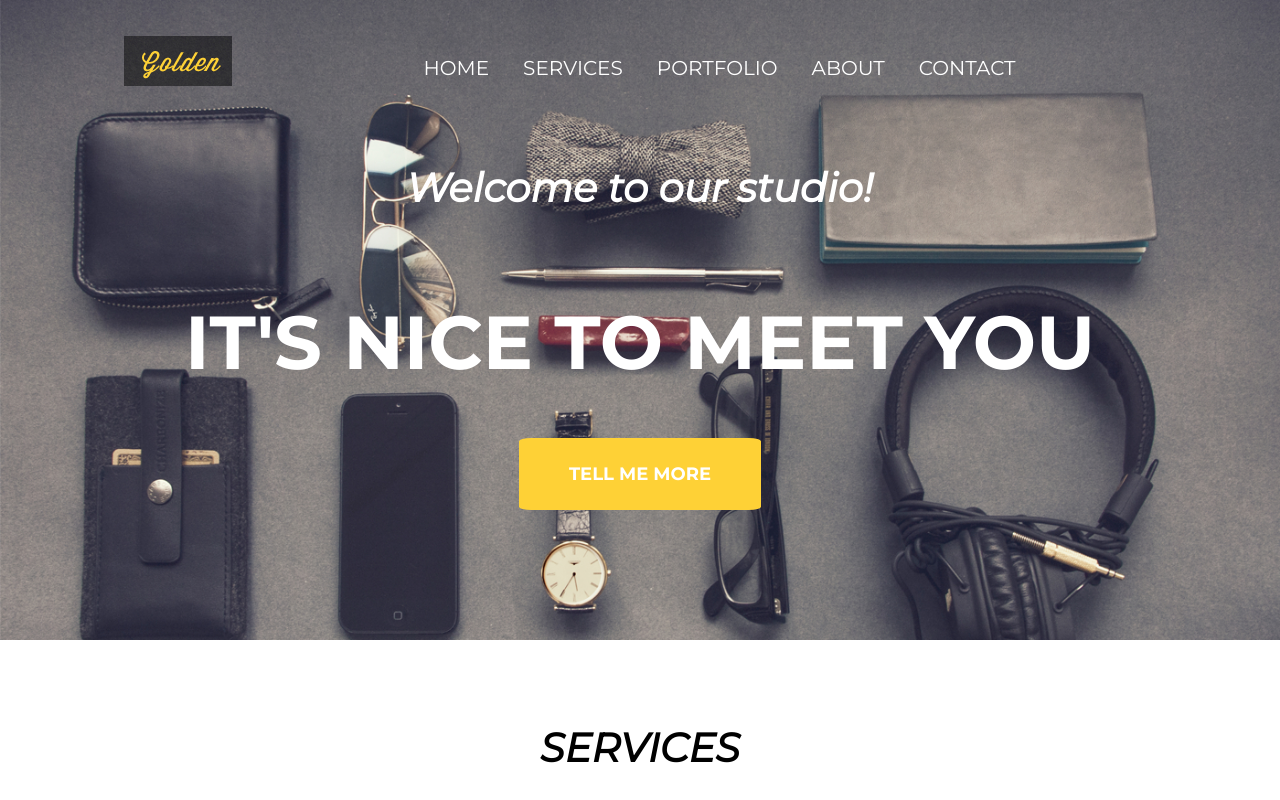
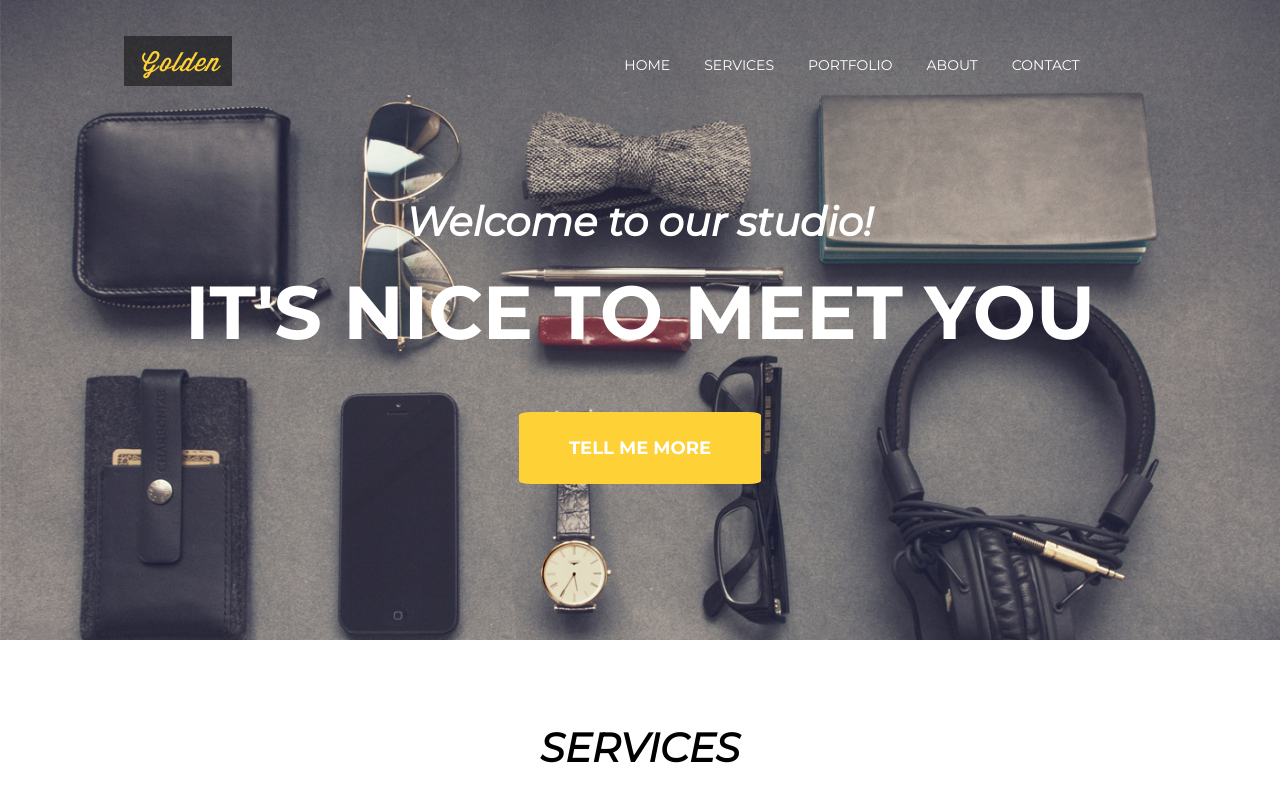
Before and after one commit to Wila-code/task-runner-6, a website: page index.html in a window 1280 px wide. Shown: the top 800 px of the page. Drawn offline with Linux system fonts and the light colour scheme.

Commit message:
Modify style for header wrapper

```diff
--- a/index.html
+++ b/index.html
@@ -33,7 +33,7 @@
             <li><a href="#" class="menu-item">CONTACT</a></li>
           </ul>
         </div>
-        <div class="overlay"></div>
+
         <div class="logo-holder">
           <img class="logo" src="./images/Logo_Golden_dark.jpg" alt="logo">
         </div>
--- a/sass/style.scss
+++ b/sass/style.scss
@@ -87,16 +87,18 @@ ul {
   top: 36px;
   left: 124px;
 }
+/*
 .header-container:hoover.overlay {
   opacity: 40%;
 }
+*/
 
 .navigation {
   display: flex;
   display: inline-block;
   position: absolute;
   top: 40px;
-  right: 18%;
+  right: 13%;
 }
 
 a.menu-item {
@@ -105,7 +107,7 @@ a.menu-item {
   list-style-type: none;
   font-family:$font-header;
   color: $color-one;
-  font-size: 20px;
+  font-size: 14px;
   padding-right: 34px;
 }
 
@@ -124,11 +126,13 @@ a.menu-item {
   font-size: 18px;
   padding: 25px 50px;
   font-weight: 700;
+  margin-top: 54px;
 }
-
+/*
 .btn1:hover {
   transform: scale(1.2);
 }
+*/
 
 .header-wrapper {
   display: inline-flex;
@@ -143,12 +147,16 @@ h2 {
   font-size: 40px;
   font-style: italic;
   color: $color-one;
+  margin-bottom: 0;
+  margin-top: 40px;
 }
 
 h1 {
   font-family: $font-header;
   font-size: 75px;
   color: $color-one;
+  margin-bottom: 0;
+  margin-top: 20px;
 }
 
 /*Services*/
```
Also changed, not shown: css/style.css, 1 other file.
